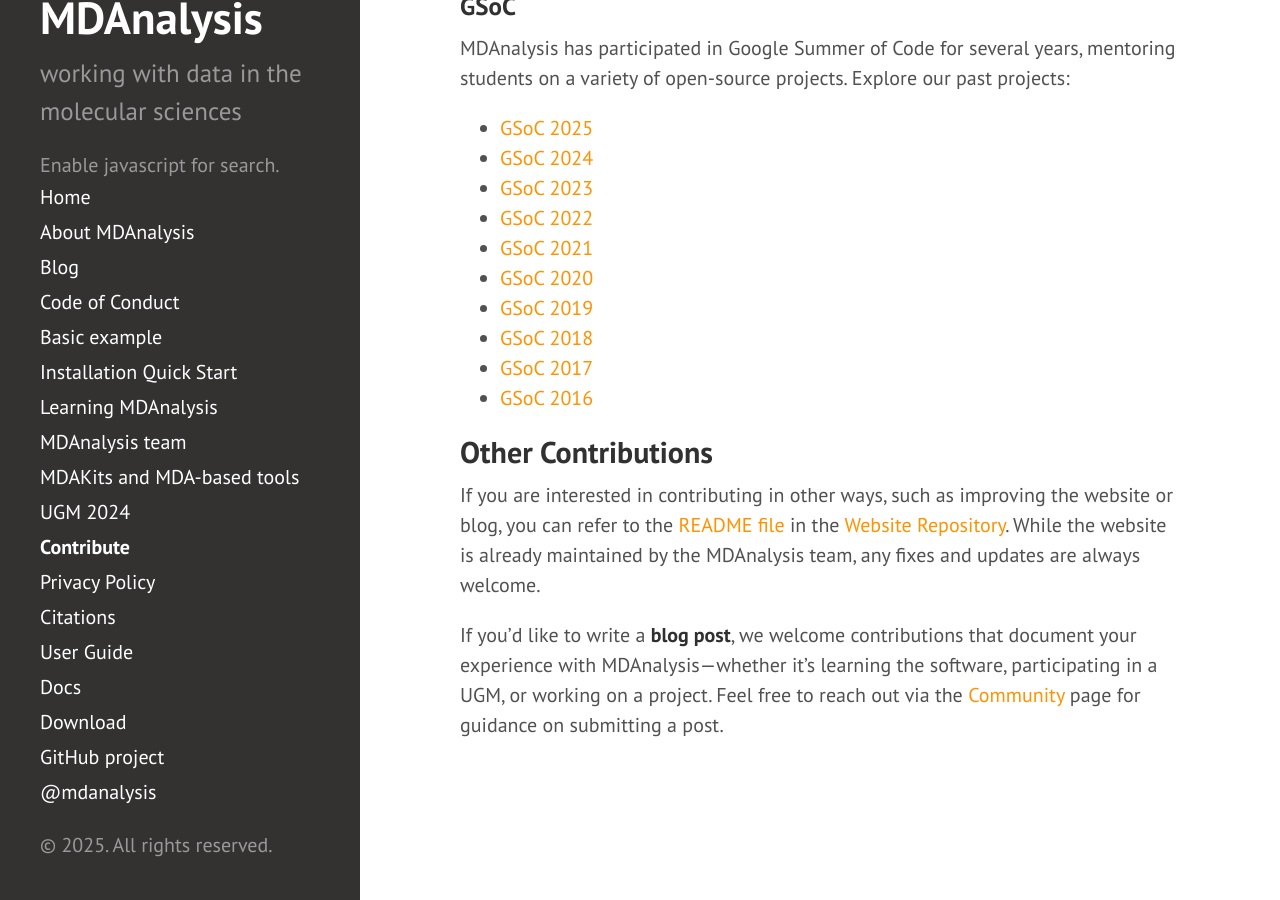
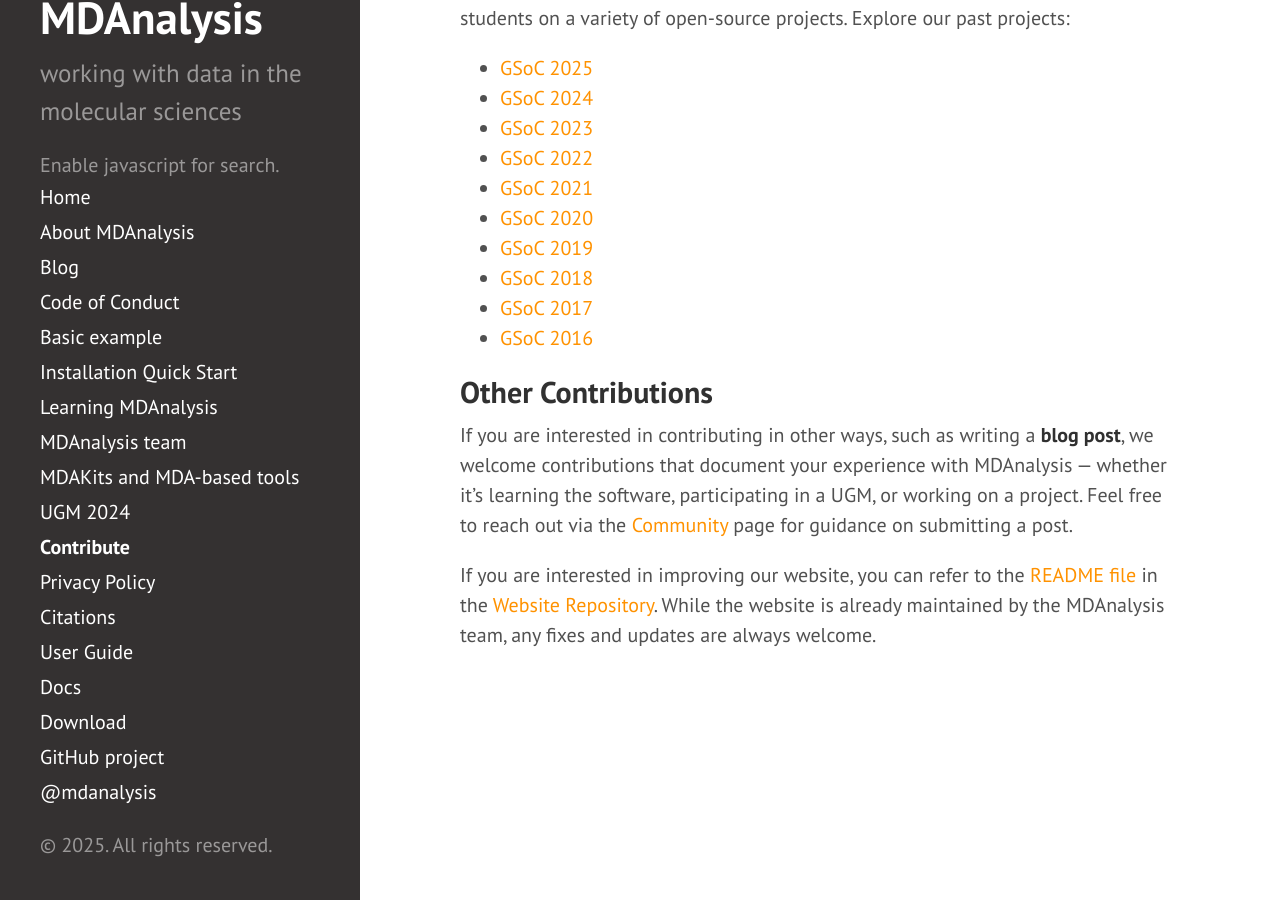
Before and after one commit to MDAnalysis/MDAnalysis.github.io, a Jekyll site: the page built from pages/contribute.md, in a window 1280 px wide and 900 px high, scrolled down 4295 px. Built offline with Jekyll 4.4.1, drawn with Linux system fonts in a browser that asks for light colours; comment, search, counter and statistics services are not loaded; some of the changed text lies outside the part shown.

Commit message:
address PR review comments

```diff
--- a/pages/contribute.md
+++ b/pages/contribute.md
@@ -44,7 +44,6 @@ MDAnalysis is developed and maintained in the [MDAnalysis Main Code Repository](
 The [MDAKits Registry]({{ site.mdakits.registry }}) lists active projects contributed by the community. These projects cover various applications, such as enhanced trajectory analysis, molecular simulations, and integration with machine learning frameworks.
 
 #### How to Get Started
-
 - Find open issues in [MDAKits GitHub Issues]({{ site.mdakits.issues }}).
 - Propose a new MDAKit by following the [MDAKits Guide]({{ site.mdakits.guide }}).
 - Contribute to an existing MDAKit by collaborating with maintainers to improve functionality, fix bugs, or add new features.
@@ -98,7 +96,6 @@ We have been involved in several mentoring initiatives:
 Many of our [core developers]({{ site.baseurl }}/governance/#mdanalysis-core-developers) started through these programs &mdash; consider joining and becoming part of the MDAnalysis community!
 
 ### GSoC
-
 MDAnalysis has participated in Google Summer of Code for several years, mentoring students on a variety of open-source projects. Explore our past projects:
 
 - [GSoC 2025]({% post_url 2025-02-28-gsoc2025 %})
@@ -113,10 +110,9 @@ MDAnalysis has participated in Google Summer of Code for several years, mentorin
 - [GSoC 2016]({% post_url 2016-04-26-gsoc %})
 
 ## Other Contributions
+If you are interested in contributing in other ways, such as writing a **blog post**, we welcome contributions that document your experience with MDAnalysis &mdash; whether it's learning the software, participating in a UGM, or working on a project. Feel free to reach out via the [Community]({{ site.baseurl }}/pages/community/) page for guidance on submitting a post.
 
-If you are interested in contributing in other ways, such as improving the website or blog, you can refer to the [README file][] in the [Website Repository][]. While the website is already maintained by the MDAnalysis team, any fixes and updates are always welcome.
-
-If you'd like to write a **blog post**, we welcome contributions that document your experience with MDAnalysis—whether it's learning the software, participating in a UGM, or working on a project. Feel free to reach out via the [Community]({{ site.baseurl }}/pages/community/) page for guidance on submitting a post.
+If you are interested in improving our website, you can refer to the [README file][] in the [Website Repository][]. While the website is already maintained by the MDAnalysis team, any fixes and updates are always welcome.
 
 [MDAnalysis Project]: https://github.com/MDAnalysis/
 [GitHub discussions]: https://github.com/MDAnalysis/mdanalysis/discussions
```
Also changed, not shown: other parts of pages/contribute.md (+1 -2 lines).
